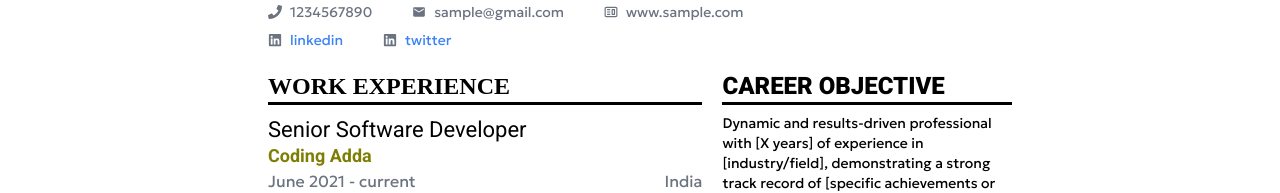
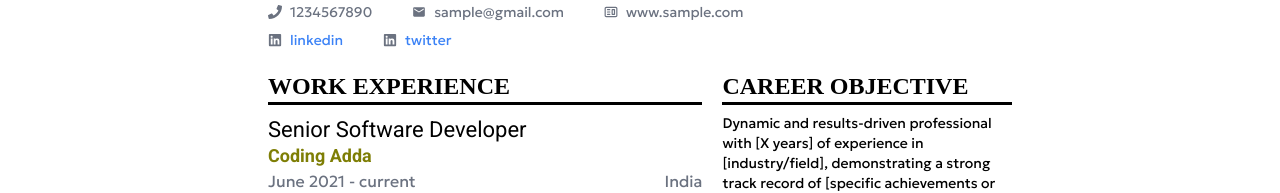
Before and after one commit to HarikrishnanYPR1707/EcliptiQ, a React (Vite) app: page /templates/da/jlr in a window 1280 px wide. Shown: the part 442-635 px from the top of the page. Built offline with nearby package versions, Linux system fonts and the light colour scheme; no server answers; a web font is replaced by a local one.

Commit message:
Done with Career Objective Section

```diff
--- a/src/components/resumeTemplates/da/DaJlr.jsx
+++ b/src/components/resumeTemplates/da/DaJlr.jsx
@@ -157,7 +157,7 @@ const DaJlr = () => {
             <div className="flex w-[40%] flex-col items-start gap-5">
               {/* Career Objective section  */}
               <div className="">
-                <h1 className="mb-2 border-b-[3px] border-black font-roboto text-2xl font-black uppercase">
+                <h1 className="mb-2 border-b-[3px] border-black font-timesNewRoman text-2xl font-black uppercase">
                   Career Objective
                 </h1>
                 <div className="text-sm">
```
